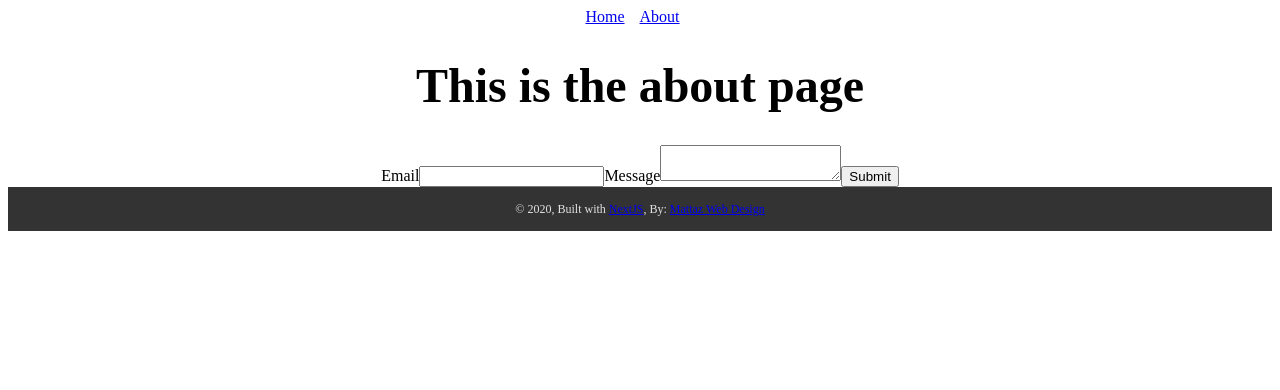
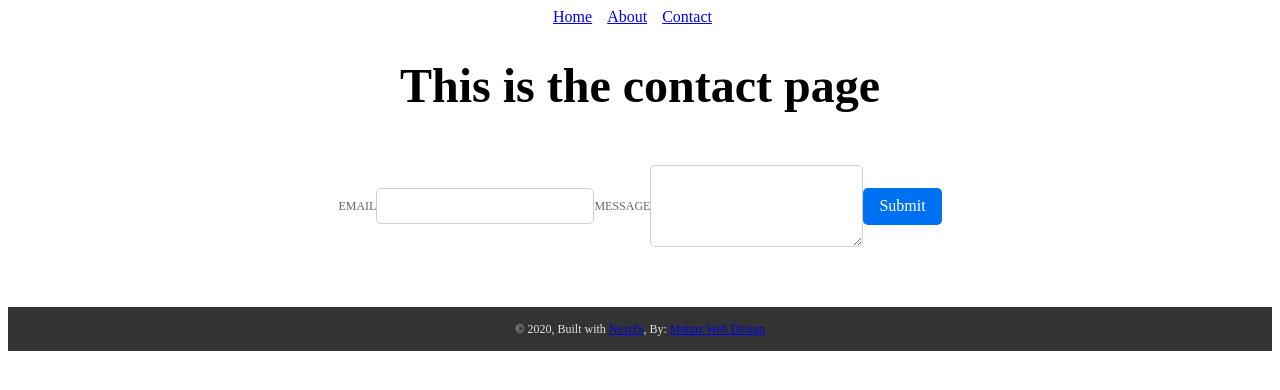
Before and after one commit to Cipher-Coder/next-start, a Next.js app: page /contact in a window 1280 px wide. Shown: the top 390 px of the page. Built offline with nearby package versions, Linux system fonts and the light colour scheme.

Commit message:
moved form into its own component and added some css

```diff
--- /dev/null
+++ b/components/Contact/ContactForm.js
@@ -0,0 +1,116 @@
+import React, { useState } from 'react'
+import styles from './ContactForm.module.css'
+
+export default function ContactForm() {
+  const [status, setStatus] = useState({
+    submitted: false,
+    submitting: false,
+    info: {
+      error: false,
+      msg: null,
+    },
+  })
+
+  const [inputs, setInputs] = useState({
+    email: '',
+    message: '',
+  })
+
+  const handleResponse = (status, msg) => {
+    if (status === 200) {
+      setStatus({
+        submitted: true,
+        submitting: false,
+        info: {
+          error: false,
+          msg: msg,
+        },
+      })
+      setInputs({
+        email: '',
+        message: '',
+      })
+    } else {
+      setStatus({
+        info: {
+          error: true,
+          msg: msg,
+        },
+      })
+    }
+  }
+
+  const handleOnChange = (e) => {
+    e.persist()
+    setInputs((prev) => ({
+      ...prev,
+      [e.target.id]: e.target.value,
+    }))
+    setStatus({
+      submitted: false,
+      submitting: false,
+      info: {
+        error: false,
+        msg: null,
+      },
+    })
+  }
+
+  const handleOnSubmit = async (e) => {
+    e.preventDefault()
+    setStatus((prevStatus) => ({ ...prevStatus, submitting: true }))
+    const res = await fetch('/api/send', {
+      method: 'POST',
+      headers: {
+        'Content-Type': 'application/json',
+      },
+      body: JSON.stringify(inputs),
+    })
+    const text = await res.text()
+    handleResponse(res.status, text)
+  }
+  return (
+    <main className={styles.main}>
+      <form onSubmit={handleOnSubmit} className={styles.formStyles}>
+        <label htmlFor="email" className={styles.label}>
+          Email
+        </label>
+        <input
+          id="email"
+          type="email"
+          onChange={handleOnChange}
+          required
+          value={inputs.email}
+          className={styles.input}
+        />
+        <label htmlFor="message" className={styles.label}>
+          Message
+        </label>
+        <textarea
+          id="message"
+          onChange={handleOnChange}
+          required
+          value={inputs.message}
+          className={styles.textarea}
+        />
+        <button
+          type="submit"
+          disabled={status.submitting}
+          className={styles.button}
+        >
+          {!status.submitting
+            ? !status.submitted
+              ? 'Submit'
+              : 'Submitted'
+            : 'Submitting...'}
+        </button>
+      </form>
+      {status.info.error && (
+        <div className="error">Error: {status.info.msg}</div>
+      )}
+      {!status.info.error && status.info.msg && (
+        <div className="success">{status.info.msg}</div>
+      )}
+    </main>
+  )
+}
--- /dev/null
+++ b/components/Contact/ContactForm.module.css
@@ -0,0 +1,88 @@
+.main {
+  padding: 20px 20px 60px;
+  max-width: 640px;
+  margin: 0 auto;
+  font-size: 16px;
+  line-height: 1.65;
+}
+
+.form-styles {
+  display: grid;
+  grid-row-gap: 1em;
+}
+.label {
+  color: #666666;
+  font-size: 12px;
+  font-weight: 500;
+  text-align: left;
+  text-transform: uppercase;
+}
+.input,
+.button,
+.textarea,
+.error,
+.success {
+  margin: 0;
+  border: 1px solid #d1d1d1;
+  border-radius: 5px;
+  padding: 0.5em;
+  vertical-align: middle;
+  white-space: normal;
+  background: none;
+  line-height: 1;
+  font-size: 1rem;
+  font-family: inherit;
+  transition: all 0.2s ease;
+}
+.button,
+.error,
+.success {
+  padding: 0.65em 1em;
+  background: #0070f3;
+  color: #fff;
+  border: none;
+  cursor: pointer;
+  font-weight: 500;
+  transition: all 0.2s ease;
+}
+.textarea {
+  height: 4em;
+  max-width: 622px;
+}
+.input:focus,
+.textarea:focus,
+.button:focus {
+  outline: 0;
+  border-color: #0070f3;
+}
+.button:hover {
+  background: rgba(0, 118, 255, 0.8);
+}
+.button:focus {
+  box-shadow: 0 0 0 2px rgba(0, 118, 255, 0.5);
+}
+.button:disabled {
+  pointer-events: none;
+  background: #999;
+}
+.error,
+.success {
+  background: #ee0000;
+  color: #fff;
+  margin-top: 16px;
+  text-align: center;
+}
+.success {
+  background: #7928ca;
+}
+@media screen and (max-width: 580px) {
+  .main {
+    font-size: 14px;
+  }
+}
+@media screen and (max-width: 474px) {
+  .main {
+    font-size: 12px;
+    padding: 12px;
+  }
+}
--- a/components/Header.js
+++ b/components/Header.js
@@ -12,6 +12,9 @@ const Header = () => (
     <Link href="/about">
       <a style={linkStyle}>About</a>
     </Link>
+    <Link href="/contact">
+      <a style={linkStyle}>Contact</a>
+    </Link>
   </div>
 )
 
--- a/pages/contact.js
+++ b/pages/contact.js
@@ -1,81 +1,13 @@
-import React, { useState } from 'react'
 import Header from '../components/Header'
 import Footer from '../components/Footer'
+import ContactForm from '../components/Contact/ContactForm'
 
 export default function Contact() {
-  const [status, setStatus] = useState({
-    submitted: false,
-    submitting: false,
-    info: {
-      error: false,
-      msg: null,
-    },
-  })
-
-  const [inputs, setInputs] = useState({
-    email: '',
-    message: '',
-  })
-
-  const handleResponse = (status, msg) => {
-    if (status === 200) {
-      setStatus({
-        submitted: true,
-        submitting: false,
-        info: {
-          error: false,
-          msg: msg,
-        },
-      })
-      setInputs({
-        email: '',
-        message: '',
-      })
-    } else {
-      setStatus({
-        info: {
-          error: true,
-          msg: msg,
-        },
-      })
-    }
-  }
-
-  const handleOnChange = (e) => {
-    e.persist()
-    setInputs((prev) => ({
-      ...prev,
-      [e.target.id]: e.target.value,
-    }))
-    setStatus({
-      submitted: false,
-      submitting: false,
-      info: {
-        error: false,
-        msg: null,
-      },
-    })
-  }
-
-  const handleOnSubmit = async (e) => {
-    e.preventDefault()
-    setStatus((prevStatus) => ({ ...prevStatus, submitting: true }))
-    const res = await fetch('/api/send', {
-      method: 'POST',
-      headers: {
-        'Content-Type': 'application/json',
-      },
-      body: JSON.stringify(inputs),
-    })
-    const text = await res.text()
-    handleResponse(res.status, text)
-  }
-
   return (
     <div className="mainDiv">
       <div>
         <Header />
-        <h1>This is the about page</h1>
+        <h1>This is the contact page</h1>
         <style jsx>{`
           h1 {
             font-size: 3em;
@@ -85,38 +17,7 @@ export default function Contact() {
           }
         `}</style>
       </div>
-      <div className="formContainer">
-        <form onSubmit={handleOnSubmit}>
-          <label htmlFor="email">Email</label>
-          <input
-            id="email"
-            type="email"
-            onChange={handleOnChange}
-            required
-            value={inputs.email}
-          />
-          <label htmlFor="message">Message</label>
-          <textarea
-            id="message"
-            onChange={handleOnChange}
-            required
-            value={inputs.message}
-          />
-          <button type="submit" disabled={status.submitting}>
-            {!status.submitting
-              ? !status.submitted
-                ? 'Submit'
-                : 'Submitted'
-              : 'Submitting...'}
-          </button>
-        </form>
-        {status.info.error && (
-          <div className="error">Error: {status.info.msg}</div>
-        )}
-        {!status.info.error && status.info.msg && (
-          <div className="success">{status.info.msg}</div>
-        )}
-      </div>
+      <ContactForm />
       <Footer />
     </div>
   )
```
